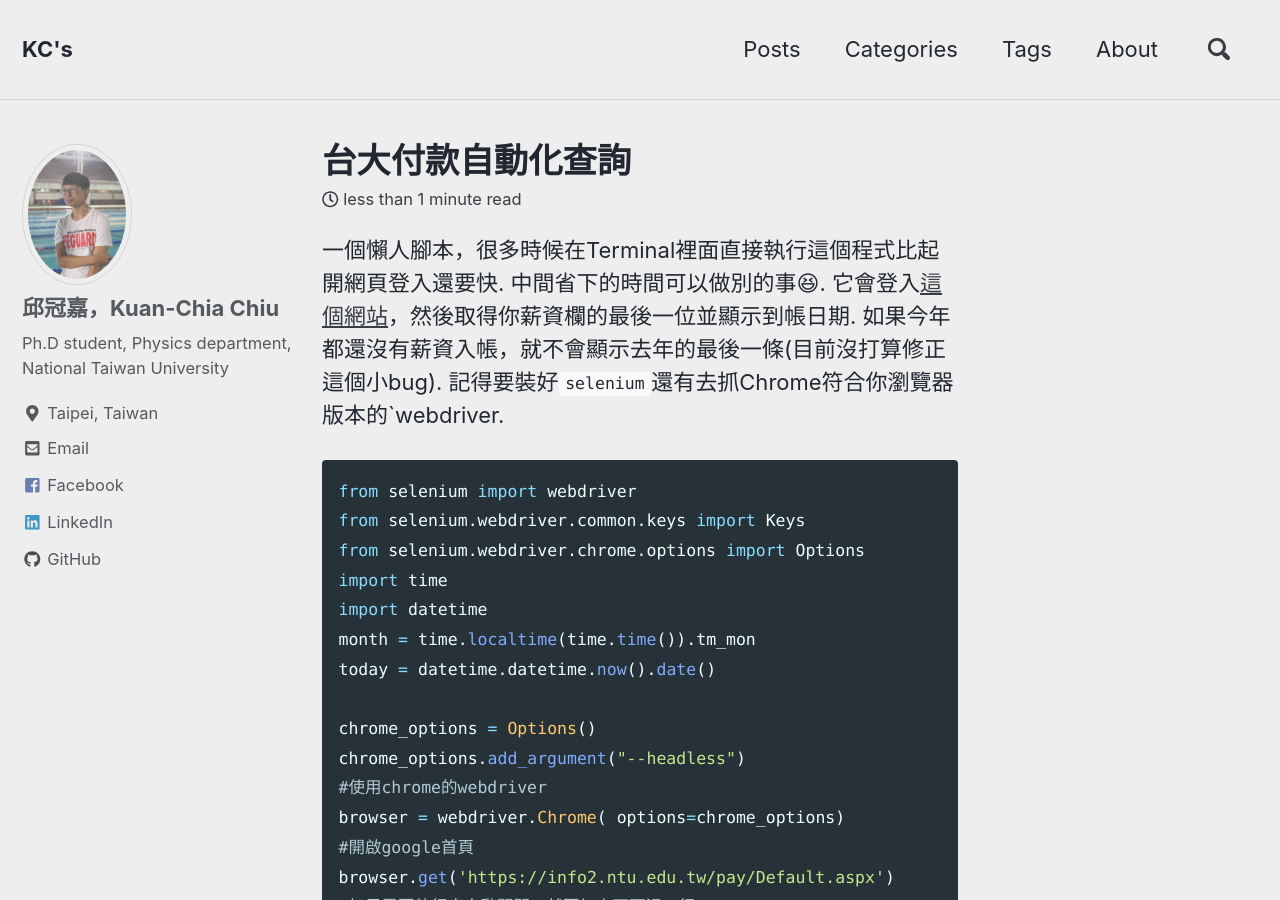
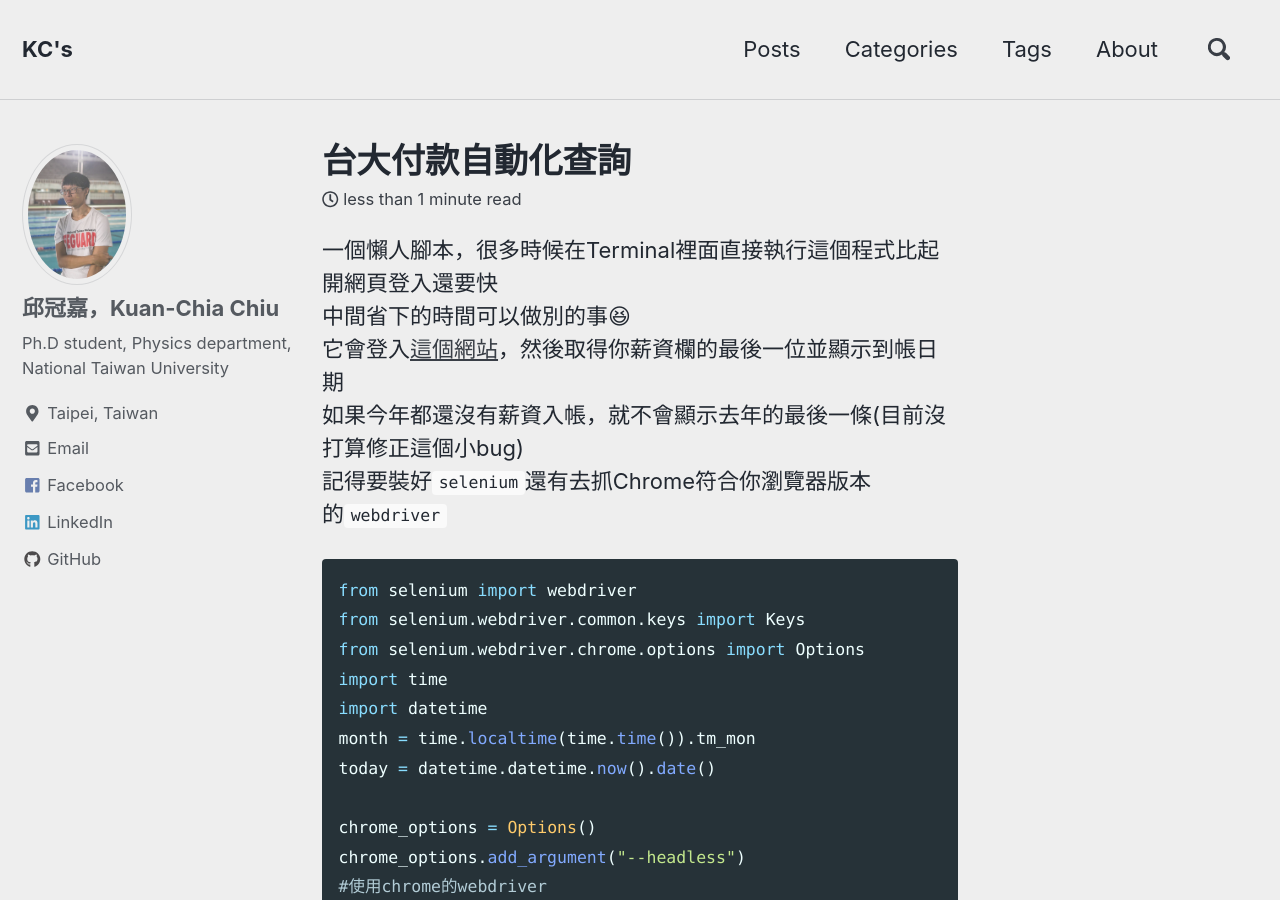
Before and after one commit to ttt50966/ttt50966.github.io, a Jekyll site: the page built from _posts/2021-01-10-Payment-auto-search.md, in a window 1280 px wide and 900 px high. Built offline with Jekyll 4.4.1, drawn with Linux system fonts in a browser that asks for light colours; nearby versions of some CDN libraries; comment, search, counter and statistics services are not loaded.

Commit message:
2021-01-10 更新

````diff
--- a/_posts/2021-01-10-Payment-auto-search.md
+++ b/_posts/2021-01-10-Payment-auto-search.md
@@ -8,11 +8,11 @@
 comments: true
 ---
 
-一個懶人腳本，很多時候在Terminal裡面直接執行這個程式比起開網頁登入還要快.
-中間省下的時間可以做別的事😆.
-它會登入[這個網站](https://mis.cc.ntu.edu.tw/pay/Default.aspx)，然後取得你薪資欄的最後一位並顯示到帳日期.
-如果今年都還沒有薪資入帳，就不會顯示去年的最後一條(目前沒打算修正這個小bug).
-記得要裝好`selenium`還有去抓Chrome符合你瀏覽器版本的`webdriver.
+一個懶人腳本，很多時候在Terminal裡面直接執行這個程式比起開網頁登入還要快
+中間省下的時間可以做別的事😆
+它會登入[這個網站](https://mis.cc.ntu.edu.tw/pay/Default.aspx)，然後取得你薪資欄的最後一位並顯示到帳日期
+如果今年都還沒有薪資入帳，就不會顯示去年的最後一條(目前沒打算修正這個小bug)
+記得要裝好`selenium`還有去抓Chrome符合你瀏覽器版本的`webdriver`
 
 
 ```python
````
